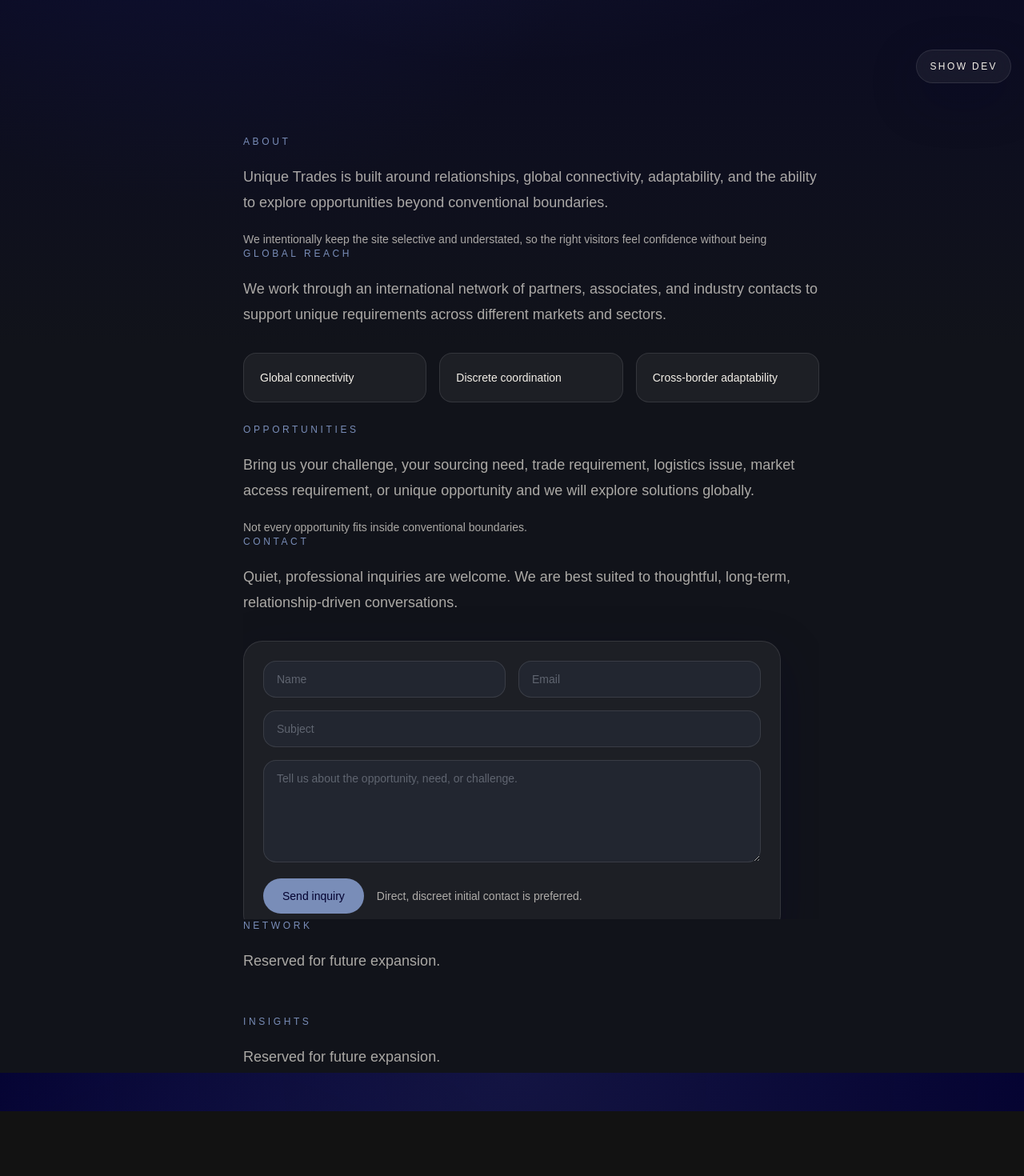
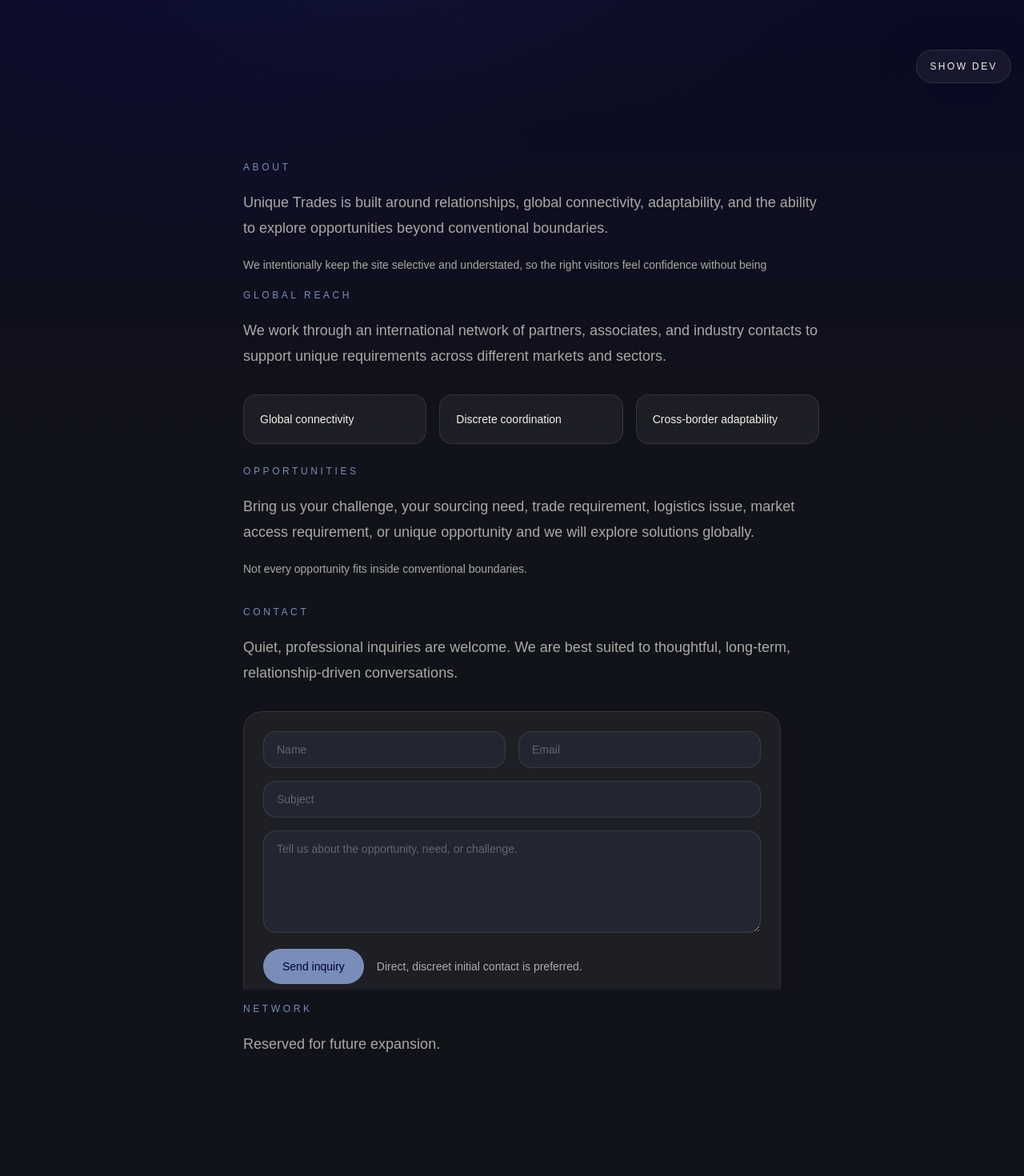
Before and after one commit to j999seph/UTsite, a Next.js app: page / in a window 1280 px wide. Shown: the part 680-2150 px from the top of the page at 80% size. Before the commit the page ends 2069 px from the top, so only its background shows below. Built offline with nearby package versions, Linux system fonts and the light colour scheme.

Commit message:
Increase section spacing

```diff
--- a/src/app/page.tsx
+++ b/src/app/page.tsx
@@ -883,7 +883,7 @@ export default function Home() {
         baseBox={defaultLayout.about}
         onChange={updateLayout}
         onSelect={selectLayoutTarget}
-        className="mx-auto max-w-6xl px-6 py-12"
+        className="mx-auto max-w-6xl px-6 py-16 md:py-20"
       >
         <h2 className="text-xs uppercase tracking-[0.3em] text-[var(--ut-accent)]">About</h2>
         <p className="mt-5 max-w-3xl text-lg leading-8 text-[var(--ut-muted)]">
@@ -906,7 +906,7 @@ export default function Home() {
         baseBox={defaultLayout.globalReach}
         onChange={updateLayout}
         onSelect={selectLayoutTarget}
-        className="mx-auto max-w-6xl px-6 py-12"
+        className="mx-auto max-w-6xl px-6 py-16 md:py-20"
       >
         <h2 className="text-xs uppercase tracking-[0.3em] text-[var(--ut-accent)]">Global Reach</h2>
         <p className="mt-5 max-w-3xl text-lg leading-8 text-[var(--ut-muted)]">
@@ -939,7 +939,7 @@ export default function Home() {
         baseBox={defaultLayout.opportunities}
         onChange={updateLayout}
         onSelect={selectLayoutTarget}
-        className="mx-auto max-w-6xl px-6 py-12"
+        className="mx-auto max-w-6xl px-6 py-16 md:py-20"
       >
         <h2 className="text-xs uppercase tracking-[0.3em] text-[var(--ut-accent)]">Opportunities</h2>
         <p className="mt-5 max-w-3xl text-lg leading-8 text-[var(--ut-muted)]">
@@ -961,7 +961,7 @@ export default function Home() {
         baseBox={defaultLayout.contact}
         onChange={updateLayout}
         onSelect={selectLayoutTarget}
-        className="mx-auto max-w-6xl px-6 py-12"
+        className="mx-auto max-w-6xl px-6 py-20 md:py-24"
       >
         <h2 className="text-xs uppercase tracking-[0.3em] text-[var(--ut-accent)]">Contact</h2>
         <p className="mt-5 max-w-3xl text-lg leading-8 text-[var(--ut-muted)]">
@@ -1052,7 +1052,7 @@ export default function Home() {
         baseBox={defaultLayout.network}
         onChange={updateLayout}
         onSelect={selectLayoutTarget}
-        className="mx-auto max-w-6xl px-6 py-12"
+        className="mx-auto max-w-6xl px-6 pt-24 pb-20 md:pt-28 md:pb-24"
       >
         <h2 className="text-xs uppercase tracking-[0.3em] text-[var(--ut-accent)]">Network</h2>
         <p className="mt-5 max-w-3xl text-lg leading-8 text-[var(--ut-muted)]">
@@ -1070,7 +1070,7 @@ export default function Home() {
         baseBox={defaultLayout.insights}
         onChange={updateLayout}
         onSelect={selectLayoutTarget}
-        className="mx-auto max-w-6xl px-6 py-12"
+        className="mx-auto max-w-6xl px-6 pt-28 pb-24 md:pt-32 md:pb-28"
       >
         <h2 className="text-xs uppercase tracking-[0.3em] text-[var(--ut-accent)]">Insights</h2>
         <p className="mt-5 max-w-3xl text-lg leading-8 text-[var(--ut-muted)]">
```
